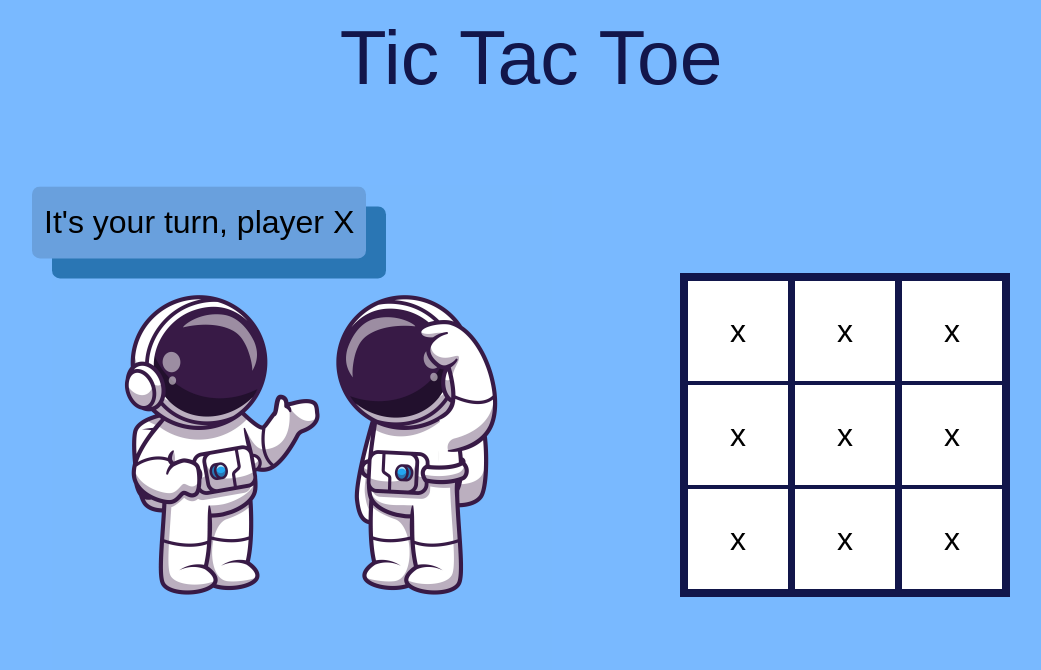
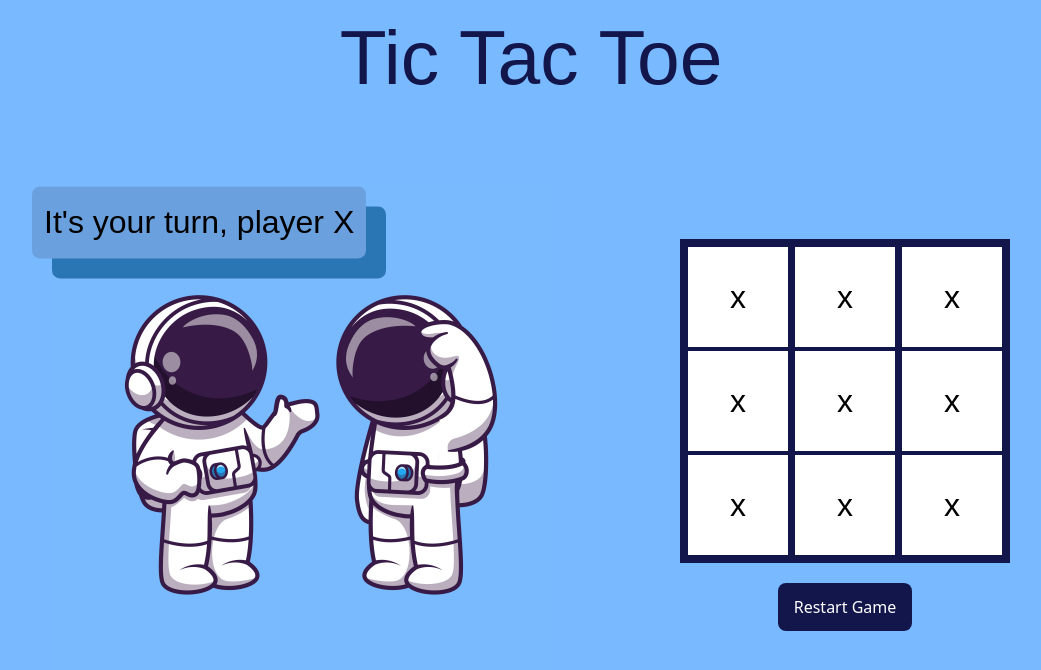
Before and after one commit to Janarthanan2107/tic-tac-toe-React, a React (Vite) app: page / in a window 1280 px wide. Shown: the top 670 px of the page, without its empty margins (109-1150 px from the left). Built offline with nearby package versions, Linux system fonts and the light colour scheme; a web font is replaced by a local one.

Commit message:
ui fixed

```diff
--- a/src/App.jsx
+++ b/src/App.jsx
@@ -1,10 +1,10 @@
 // import img
 import friends from "/assets/friends.webp";
 // style
-import "./App.css"
+import "./App.css";
 
 const App = () => {
-  const Cell = () => {
+  const Cell = (num) => {
     return (
       <div className="w-[100px] h-[100px] shadow-sm flex justify-center items-center bg-white font-game text-[2rem]">
         x
@@ -26,13 +26,16 @@ const App = () => {
           <div className="w-[500px] relative">
             {/* message */}
             <div className="font-speech text-[2rem]">
-            <h3 className="message absolute top-1 -left-5 animate-bounce p-3 bg-lightDarkPurple rounded-lg">It's your turn, player X</h3>
+              <h3 className="message absolute top-1 -left-5 animate-bounce p-3 bg-lightDarkPurple rounded-lg">
+                It's your turn, player X
+              </h3>
               {/* <h3 className="message absolute top-1 -right-5 animate-bounce p-3 bg-lightDarkPurple rounded-lg">Now you, player O!</h3> */}
             </div>
             <img src={friends} alt="friends" />
           </div>
 
           {/* right */}
+          <div className="flex flex-col items-center">
             <div className="xo-grid w-[330px] flex flex-col gap-1 bg-darkPurple p-2">
               <div className="flex justify-between">
                 <Cell />
@@ -50,6 +53,10 @@ const App = () => {
                 <Cell />
               </div>
             </div>
+            <button className="px-4 py-3 mt-5 bg-darkPurple text-white rounded-lg">
+              Restart Game
+            </button>
+          </div>
         </div>
       </div>
     </>
```
Lines whose indentation alone changed are shown as unchanged.
